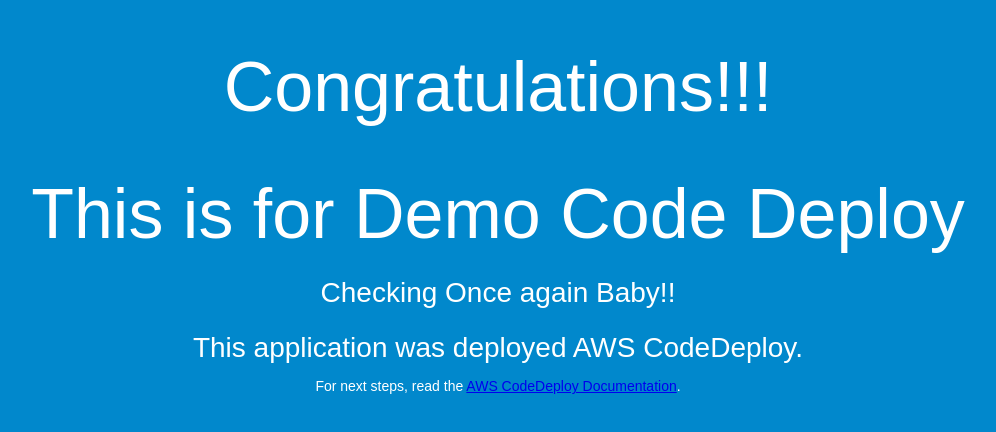
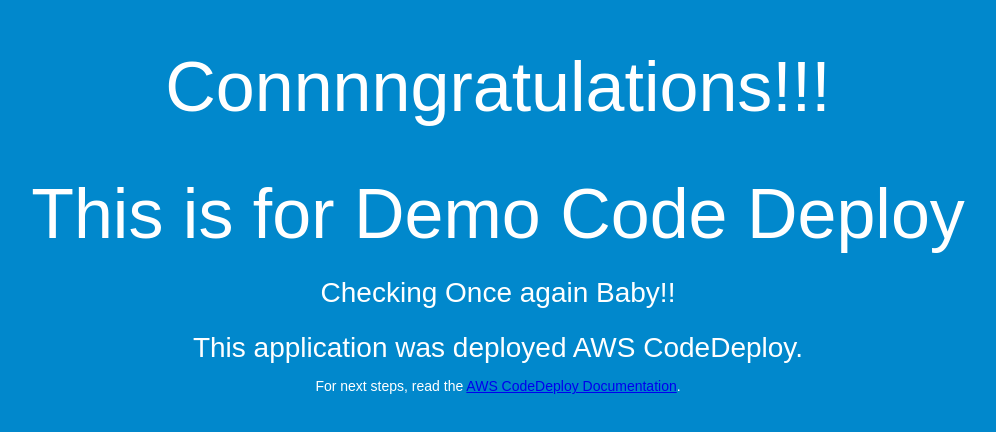
Before and after one commit to abhinaya04/AWSCodeDeploy, a plain HTML site: page index.html in a window 1280 px wide. Shown: the whole page, without its empty margins (142-1138 px from the left). Drawn offline with Linux system fonts and the light colour scheme.

Commit message:
Changing for 3rd time

```diff
--- a/index.html
+++ b/index.html
@@ -26,7 +26,7 @@
 </head>
 <body>
   <div align="center">
-    <h1>Congratulations!!!</h1>
+    <h1>Connnngratulations!!!</h1>
     <h1>This is for Demo Code Deploy</h1>
     <h2> Checking Once again Baby!! </h2>
     <h2>This application was deployed AWS CodeDeploy.</h2>
```
